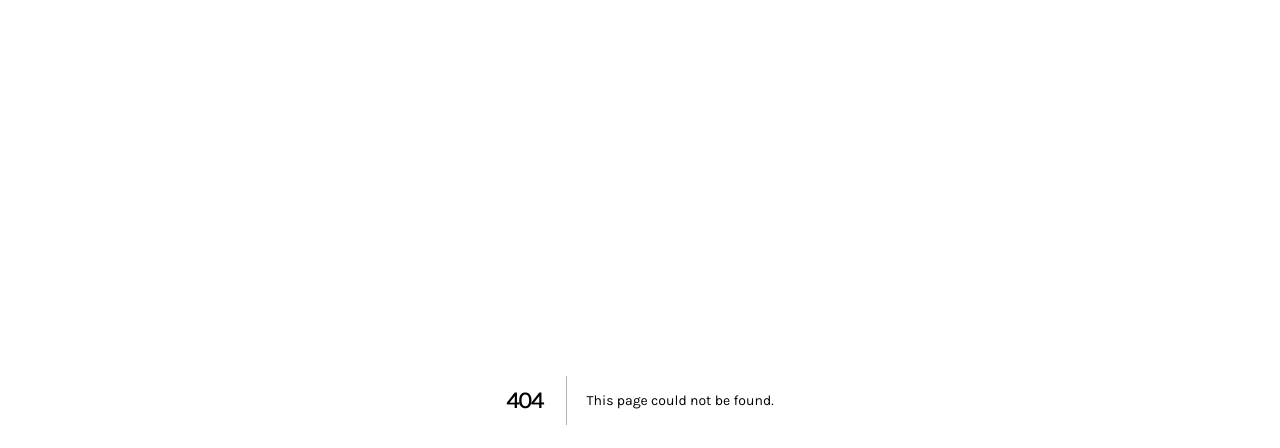
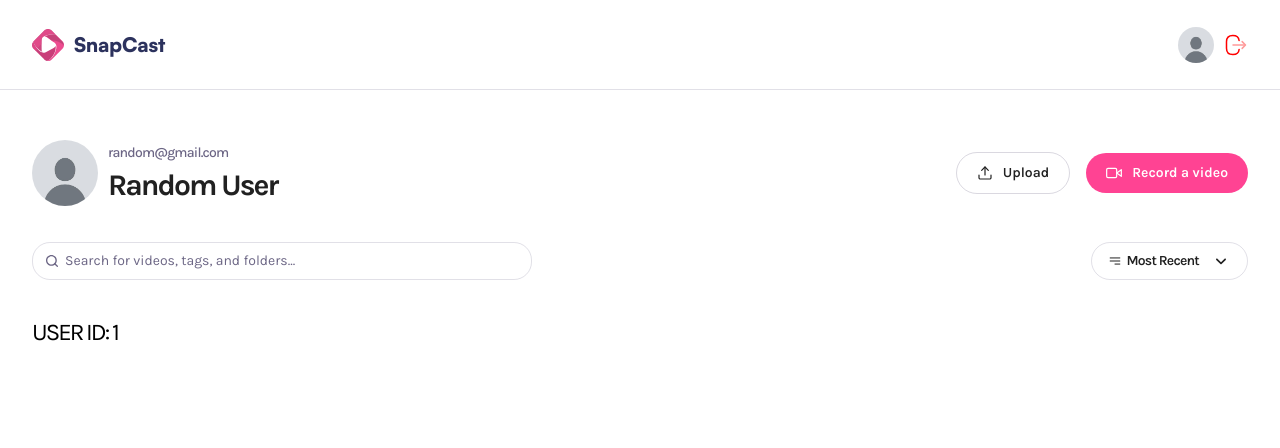
Before and after one commit to imnotdeepak/screen-recording, a Next.js app: page /profile/1 in a window 1280 px wide. Before the commit this address had no page. Shown: the top 448 px of the page. Built offline with nearby package versions, Linux system fonts and the light colour scheme.

Commit message:
Created a header, a navbar, and UI for a profile

```diff
--- /dev/null
+++ b/app/(auth)/sign-in/page.tsx
@@ -0,0 +1,7 @@
+import React from "react";
+
+const Auth = () => {
+  return <div>Auth</div>;
+};
+
+export default Auth;
--- /dev/null
+++ b/app/(root)/layout.tsx
@@ -0,0 +1,13 @@
+import React from "react";
+import Navbar from "../../components/Navbar";
+
+const Layout = ({ children }: { children: React.ReactNode }) => {
+  return (
+    <div>
+      <Navbar />
+      {children}
+    </div>
+  );
+};
+
+export default Layout;
--- /dev/null
+++ b/app/(root)/page.tsx
@@ -0,0 +1,13 @@
+import React from "react";
+import Header from "../../components/Header";
+
+const Page = () => {
+  return (
+    <main className="page">
+      <Header title="All Videos" subHeader="Public Library" />
+      <h1 className="text-3xl font-karla">Welcome to Loom Clone</h1>
+    </main>
+  );
+};
+
+export default Page;
--- /dev/null
+++ b/app/(root)/profile/[id]/page.tsx
@@ -0,0 +1,18 @@
+import React from "react";
+import Header from "../../../../components/Header";
+
+const page = async ({ params }: ParamsWithSearch) => {
+  const { id } = await params;
+  return (
+    <div className="wrapper page">
+      <Header
+        subHeader="random@gmail.com"
+        title="Random User"
+        userImg="/assets/images/dummy.jpg"
+      />
+      <h1 className="text-2xl font-karla">USER ID: {id}</h1>
+    </div>
+  );
+};
+
+export default page;
--- a/app/globals.css
+++ b/app/globals.css
@@ -27,12 +27,11 @@
   --shadow-10: 0px 6px 24px 0px rgba(0, 0, 0, 0.1);
   --shadow-15: 0px 8px 24px 0px rgba(0, 0, 0, 0.15);
   --shadow-20: 0px 10px 30px 0px rgba(0, 0, 0, 0.2);
-  --shadow-inset-20:
-    0px 10px 40px 0px rgba(0, 0, 0, 0.2), 0px 0px 0px 1px #d7d5dd inset;
+  --shadow-inset-20: 0px 10px 40px 0px rgba(0, 0, 0, 0.2),
+    0px 0px 0px 1px #d7d5dd inset;
   --radius-20: 20px;
   --radius-18: 18px;
-  --background-image-radial-100:
-    radial-gradient(
+  --background-image-radial-100: radial-gradient(
       79.36% 59.94% at 101.94% -1.83%,
       #ffe5f0 0%,
       #fff 42%,
@@ -94,7 +93,7 @@
   }
 
   .page {
-    @apply flex flex-col min-h-screen pt-12.5 pb-20 gap-9;
+    @apply flex flex-col min-h-screen pt-12.5 pb-20 gap-9 px-4 sm:px-6 lg:px-8 max-w-[1440px] mx-auto;
   }
 
   .overlay {
@@ -216,7 +215,7 @@
 
   /* dropdown */
   .dropdown {
-    @apply absolute bg-white shadow-lg rounded-lg flex flex-col gap-2 w-full z-10 top-12;
+    @apply absolute bg-white shadow-lg rounded-lg flex flex-col gap-2 w-full z-10 top-12 p-2;
 
     .list-item {
       @apply px-3 py-2.5 text-sm font-medium -tracking-[0.8px] relative text-dark-100 cursor-pointer hover:bg-pink-100 hover:text-white transition-colors duration-200 ease-in-out rounded-md;
--- a/app/page.tsx
+++ /dev/null
@@ -1,12 +0,0 @@
-import React from "react";
-
-const Page = () => {
-  return (
-    <div>
-      <h1 className="text-2xl font-karla">Page</h1>
-      Page
-    </div>
-  );
-};
-
-export default Page;
--- /dev/null
+++ b/components/DropDownList.tsx
@@ -0,0 +1,42 @@
+"use client";
+import Image from "next/image";
+import React, { useState } from "react";
+
+const DropDownList = () => {
+  const [isOpen, setIsOpen] = useState(false);
+  return (
+    <div className="relative">
+      <div
+        className="filter-trigger cursor-pointer"
+        onClick={() => setIsOpen(!isOpen)}
+      >
+        <figure>
+          <Image
+            src="/assets/icons/hamburger.svg"
+            alt="menu"
+            width={14}
+            height={14}
+          />
+          <span>Most Recent</span>
+        </figure>
+        <Image
+          src="/assets/icons/arrow-down.svg"
+          alt="arrow-down"
+          width={20}
+          height={20}
+        />
+      </div>
+      {isOpen && (
+        <ul className="dropdown">
+          {["Most recent", "Most liked"].map((option) => (
+            <li key={option} className="list-item">
+              {option}
+            </li>
+          ))}
+        </ul>
+      )}
+    </div>
+  );
+};
+
+export default DropDownList;
--- /dev/null
+++ b/components/Header.tsx
@@ -0,0 +1,66 @@
+import Image from "next/image";
+import Link from "next/link";
+import React from "react";
+import { ICONS } from "../constants";
+import DropDownList from "./DropDownList";
+
+const Header = ({ subHeader, title, userImg }: SharedHeaderProps) => {
+  return (
+    <header className="header">
+      <section className="header-container">
+        <div className="details">
+          {userImg && (
+            <Image
+              src={userImg || "/assets/images/dummy.jpg"}
+              alt="user"
+              width={66}
+              height={66}
+              className="rounded-full"
+            />
+          )}
+
+          <article>
+            <p>{subHeader}</p>
+            <h1>{title}</h1>
+          </article>
+        </div>
+
+        <aside>
+          <Link href="/">
+            <Image
+              src="/assets/icons/upload.svg"
+              alt="upload"
+              width={16}
+              height={16}
+            />
+            <span>Upload</span>
+          </Link>
+          <div className="record">
+            <button className="primary-btn">
+              <Image src={ICONS.record} alt="record" width={16} height={16} />
+              <span>Record a video</span>
+            </button>
+          </div>
+        </aside>
+      </section>
+
+      <section className="search-filter">
+        <div className="search">
+          <input
+            type="text"
+            placeholder="Search for videos, tags, and folders..."
+          />
+          <Image
+            src="/assets/icons/search.svg"
+            alt="search"
+            width={16}
+            height={16}
+          />
+        </div>
+        <DropDownList />
+      </section>
+    </header>
+  );
+};
+
+export default Header;
--- /dev/null
+++ b/components/Navbar.tsx
@@ -0,0 +1,52 @@
+"use client";
+
+import Image from "next/image";
+import Link from "next/link";
+import { useRouter } from "next/navigation";
+import React from "react";
+
+const user = {};
+
+const Navbar = () => {
+  const router = useRouter();
+  return (
+    <header className="navbar">
+      <nav>
+        <Link href="/">
+          <Image
+            src="/assets/icons/logo.svg"
+            alt="logo"
+            width={32}
+            height={32}
+          />
+          <h1>SnapCast</h1>
+        </Link>
+
+        {user && (
+          <figure>
+            <button onClick={() => router.push("/profile/123456")}>
+              <Image
+                src="/assets/images/dummy.jpg"
+                alt="User"
+                width={36}
+                height={36}
+                className="rounded-full aspect-square"
+              />
+            </button>
+            <button className="cursor-pointer">
+              <Image
+                src="/assets/icons/logout.svg"
+                alt="logout"
+                width={24}
+                height={24}
+                className="rotate-180"
+              />
+            </button>
+          </figure>
+        )}
+      </nav>
+    </header>
+  );
+};
+
+export default Navbar;
--- a/constants/index.ts
+++ b/constants/index.ts
@@ -1,52 +1,3 @@
-export const MAX_VIDEO_SIZE = 500 * 1024 * 1024;
-export const MAX_THUMBNAIL_SIZE = 10 * 1024 * 1024;
-
-export const BUNNY = {
-  STREAM_BASE_URL: "https://video.bunnycdn.com/library",
-  STORAGE_BASE_URL: "https://sg.storage.bunnycdn.com/snapcast",
-  CDN_URL: "https://snapcast.b-cdn.net",
-  EMBED_URL: "https://iframe.mediadelivery.net/embed",
-  TRANSCRIPT_URL: "https://vz-47a08e64-84d.b-cdn.net",
-};
-
-export const emojis = ["😂", "😍", "👍"];
-
-export const filterOptions = [
-  "Most Viewed",
-  "Most Recent",
-  "Oldest First",
-  "Least Viewed",
-];
-
-export const visibilities: Visibility[] = ["public", "private"];
-
-export const ICONS = {
-  record: "/assets/icons/record.svg",
-  close: "/assets/icons/close.svg",
-  upload: "/assets/icons/upload.svg",
-};
-
-export const initialVideoState = {
-  isLoaded: false,
-  hasIncrementedView: false,
-  isProcessing: true,
-  processingProgress: 0,
-};
-
-export const infos = ["transcript", "metadata"];
-
-export const DEFAULT_VIDEO_CONFIG = {
-  width: { ideal: 1920 },
-  height: { ideal: 1080 },
-  frameRate: { ideal: 30 },
-};
-
-export const DEFAULT_RECORDING_CONFIG = {
-  mimeType: "video/webm;codecs=vp9,opus",
-  audioBitsPerSecond: 128000,
-  videoBitsPerSecond: 2500000,
-};
-
 export const MAX_VIDEO_SIZE = 500 * 1024 * 1024;
 export const MAX_THUMBNAIL_SIZE = 10 * 1024 * 1024;
 
@@ -184,5 +135,5 @@ export const dummyCards = [
     views: 67,
     visibility: "public",
     duration: 345,
-  }
-]
+  },
+];
```
